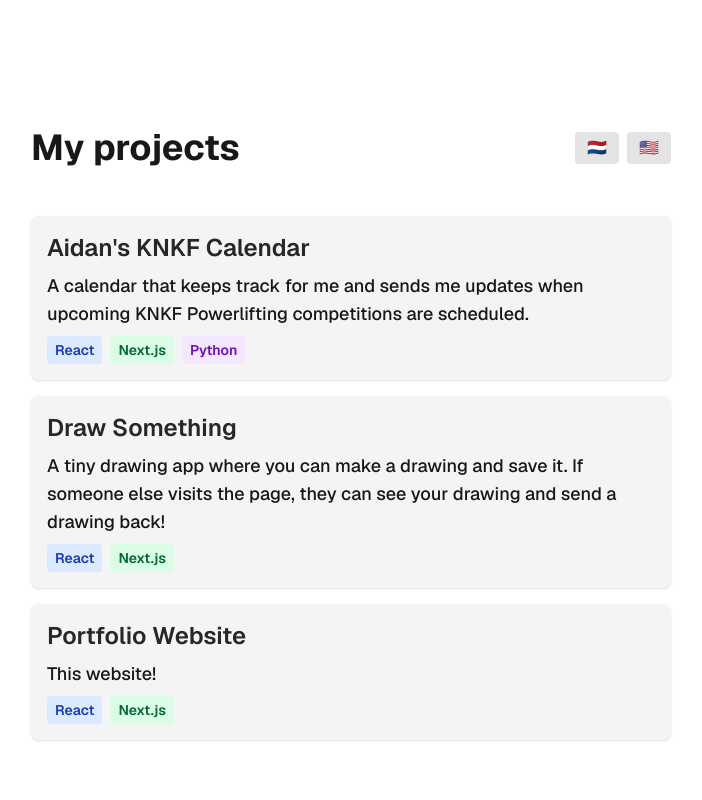
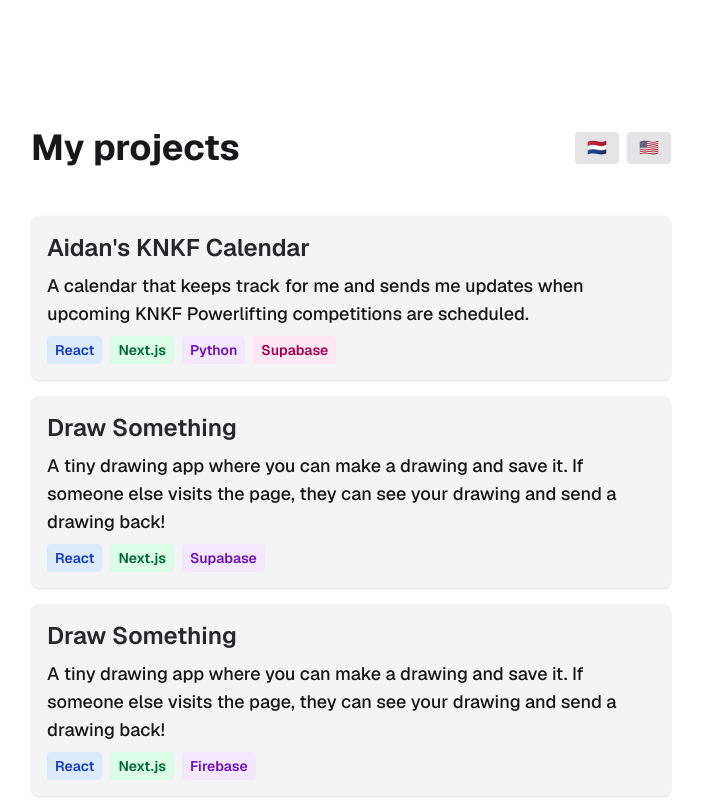
Before and after one commit to verkerkaidan/portfolio-landing, a Next.js app: page / in a window 1280 px wide. Shown: the top 800 px of the page, without its empty margins (289-991 px from the left). Built offline with nearby package versions, Linux system fonts and the light colour scheme.

Commit message:
adjust project links

```diff
--- a/constants/project-links.ts
+++ b/constants/project-links.ts
@@ -2,5 +2,5 @@ export const PROJECT_LINKS = {
   POWERLIFTING_CALENDAR:
     "https://dionaidan-powerlifting-calendar-app.vercel.app/",
   DRAW_SOMETHING: "https://dionaidan-draw-app.vercel.app/",
-  PORTFOLIO: "http://localhost:3000",
+  PORTFOLIO: "https://dionaidan.vercel.app/",
 };
--- a/src/app/page.tsx
+++ b/src/app/page.tsx
@@ -25,13 +25,19 @@ export default function Home() {
             href={PROJECT_LINKS.POWERLIFTING_CALENDAR}
             title={content.powerliftingCalendarTitle}
             description={content.powerliftingCalendarDescription}
-            tags={["React", "Next.js", "Python"]}
+            tags={["React", "Next.js", "Python", "Supabase"]}
           />
           <ProjectItem
             href={PROJECT_LINKS.DRAW_SOMETHING}
             title={content.drawSomethingTitle}
             description={content.drawSomethingDescription}
-            tags={["React", "Next.js"]}
+            tags={["React", "Next.js", "Supabase"]}
+          />
+          <ProjectItem
+            href={PROJECT_LINKS.PORTFOLIO} // TODO: Replace with Tic Tac Toe link
+            title={content.drawSomethingTitle}
+            description={content.drawSomethingDescription}
+            tags={["React", "Next.js", "Firebase"]}
           />
           <ProjectItem
             href={PROJECT_LINKS.PORTFOLIO}
```
